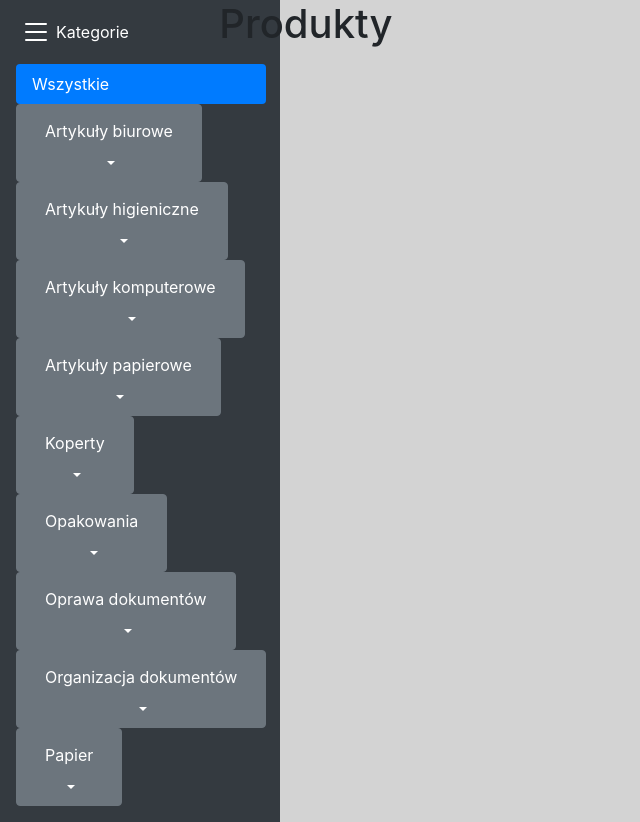
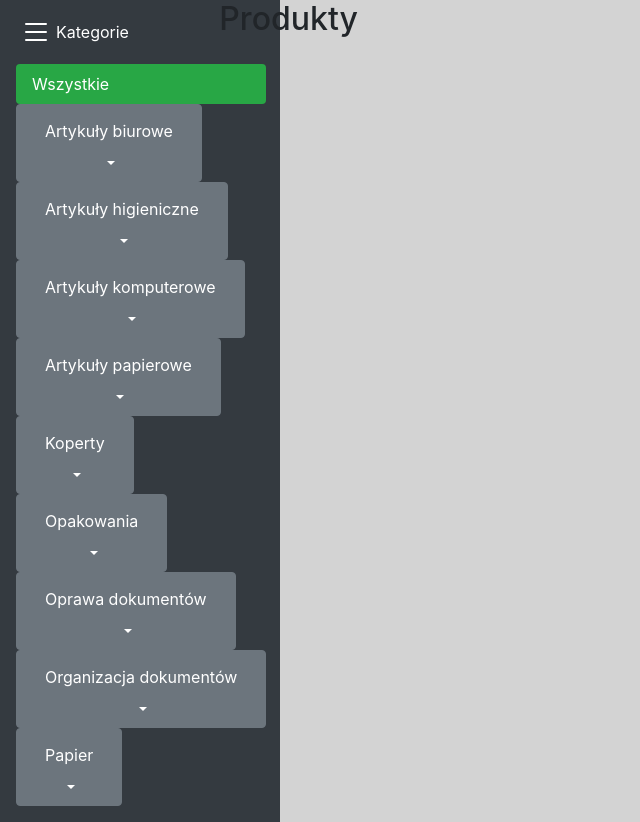
Before and after one commit to LinuxKyrios/SelcorStoreDjango, a Django app: page / in a window 1280 px wide. Shown: the part 57-879 px from the top of the page, without its empty margins (0-640 px from the left). Run offline with Django 3.2, Linux system fonts and the light colour scheme; data comes from the database, SQL or seed files in the repository; both versions use the stored data as it was after the commit; data that the repository does not hold is empty; parts of the project's set-up code (start-up, migrations or seed data) failed here and were passed over.

Commit message:
Styling improved

```diff
--- a/selcorstore/selcorshop/templates/selcorshop/product/list.html
+++ b/selcorstore/selcorshop/templates/selcorshop/product/list.html
@@ -19,7 +19,7 @@
     <hr>
         <ul class="nav nav-pills flex-column mb-auto">
             <li {% if not category %}class="nav-item" {% endif %}>
-                <a href="{% url 'selcorshop:product_list' %}" class="nav-link active" aria-current="page">Wszystkie</a>
+                <a href="{% url 'selcorshop:product_list' %}" class="nav-link active bg-success" aria-current="page">Wszystkie</a>
             </li>
             <div class="dropdown">
             {% for c in categories %}
@@ -38,8 +38,8 @@
                     </a>
                     {% endfor %}
                 </div>
-          {% endfor %}
-          </div>
+            {% endfor %}
+            </div>
         </ul>
 <!--    <ul class="nav nav-pills flex-column mb-auto">-->
 <!--      <li {% if not category %}class="nav-item" {% endif %}>-->
@@ -55,7 +55,7 @@
 </div>
 
 <div id="main" class="product_list col-10">
-    <h1>{% if category %}{{ category.name }}{% else %}Produkty{% endif %}</h1>
+    <h2>{% if category %}{{ category.name }}{% else %}Produkty{% endif %}</h2>
     {% for product in products %}
         <div class="item">
             <a href="{{ product.get_absolute_url }}">
```
Also changed, not shown: selcorstore/db.sqlite3.
